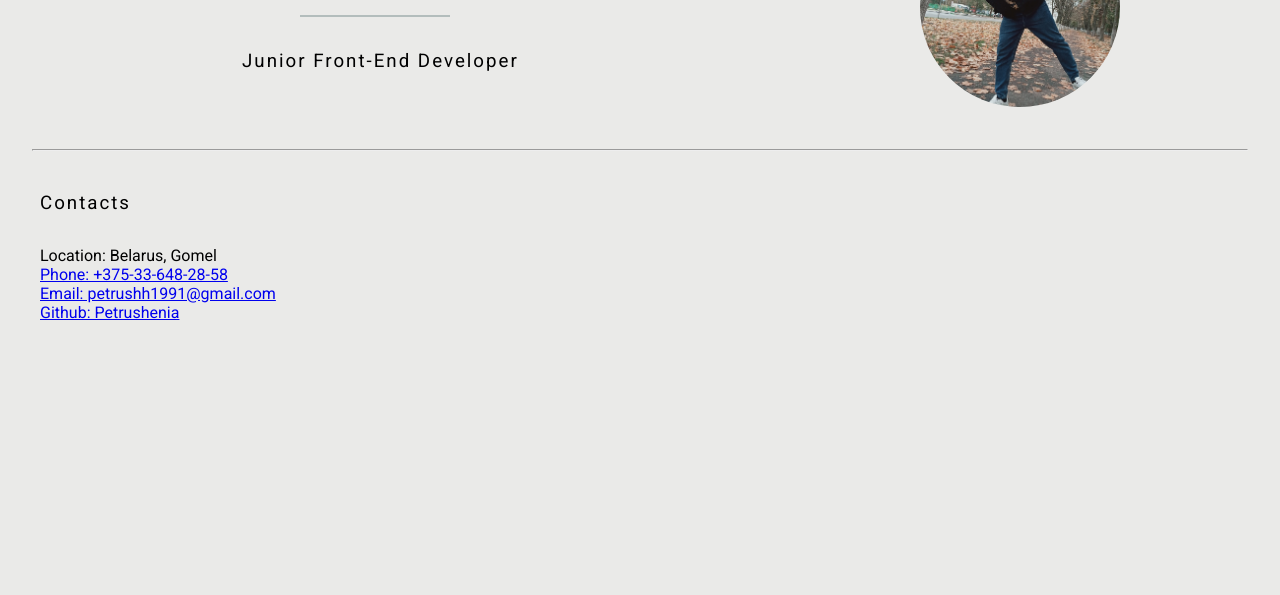
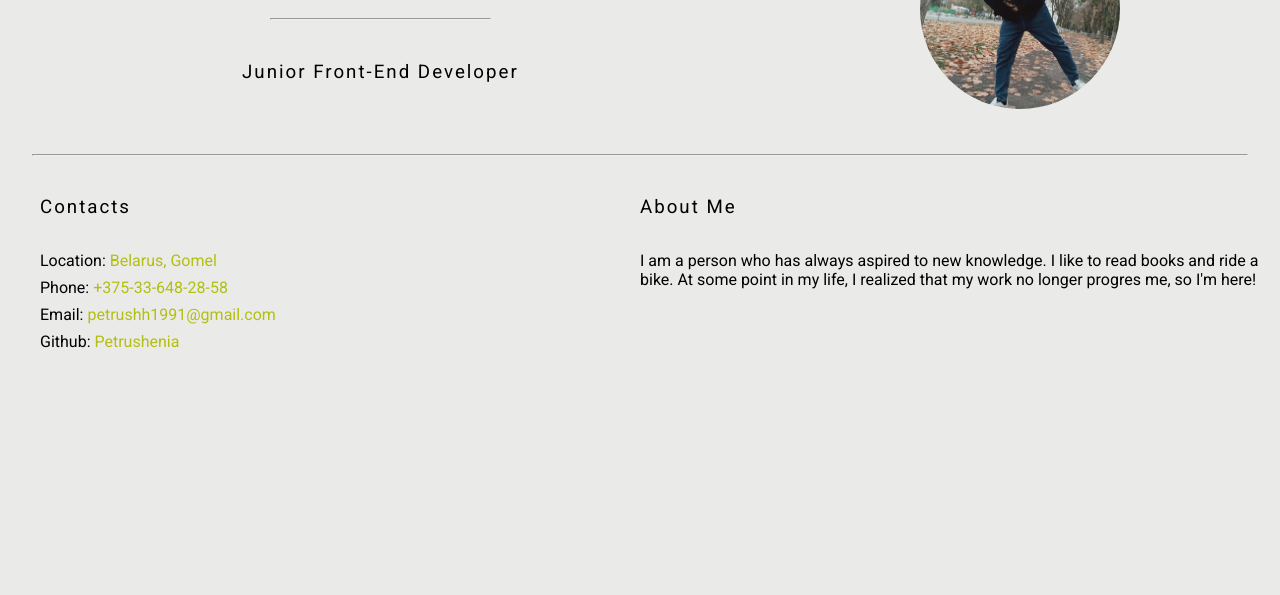
Before and after one commit to Petrushenia/rsschool-cv, a plain HTML site: page index.html in a window 1280 px wide. Shown: the part 205-800 px from the top of the page. Drawn offline with Linux system fonts and the light colour scheme.

Commit message:
feat: add contact and contact style

```diff
--- a/index.html
+++ b/index.html
@@ -35,7 +35,7 @@
       <section class="section" id="profile">
         <div class="profile-title">
           <h1 class="name">Petruhenia Siarhei</h1>
-          <div class="line"></div>
+          <hr class="title-line">
           <h3 class="profession-title">Junior Front-End Developer</h3>
         </div>
         <div class="profile-foto">
@@ -43,20 +43,26 @@
         </div>
       </section>
 
-      <hr class="hr-line">
+      <hr class="line hr-line">
 
       <div class="information">
         <section class="section-contacts" id="contacts">
         <h3 class="contacts-title">Contacts</h3>
         <ul class="contacts-list">
-          <li class="contact-item">Location: Belarus, Gomel</li>
-          <li class="contact-item"><a href="tel:+375-33-648-28-58" class="contact-link">Phone: +375-33-648-28-58</a></li>
-          <li class="contact-item"><a href="#" class="contact-link">Email: petrushh1991@gmail.com</a></li>
-          <li class="contact-item"><a href="https://github.com/Petrushenia" class="contact-link">Github: Petrushenia</a></li>
+          <li class="contact-item">Location: <span class="contact-link">Belarus, Gomel</span></li>
+          <li class="contact-item">Phone: <a href="tel:+375-33-648-28-58" class="contact-link">+375-33-648-28-58</a></li>
+          <li class="contact-item">Email: <a href="#" class="contact-link">petrushh1991@gmail.com</a></li>
+          <li class="contact-item">Github: <a href="https://github.com/Petrushenia" class="contact-link"> Petrushenia</a></li>
         </ul>
       </section>
 
       <section class="my-summary" id="summary">
+        <h3 class="summary-title">About Me</h3>
+        <p class="summary-text">
+          I am a person who has always aspired to new knowledge.
+          I like to read books and ride a bike. At some point in my life,
+          I realized that my work no longer progres me, so I'm here!
+        </p>
 
       </section>
 
--- a/style.css
+++ b/style.css
@@ -35,6 +35,11 @@ body {
   text-decoration: none;
   transition: .8s;
 }
+@media (max-width: 992px) {
+  .nav-link {
+    padding: 0 10px;
+  }
+}
 .nav-link:hover {
   color: #000;
   text-decoration: underline;
@@ -60,14 +65,6 @@ body {
   word-spacing: 3px;
   color: #817361;
 }
-.name::after {
-  content: "";
-  position: absolute;
-  top: 75px;
-  left: 140px;
-  border-bottom: 2px solid #B3BDBC;
-  width: 150px;
-}
 h3 {
   line-height: 50px;
   font-weight: 300;
@@ -78,6 +75,9 @@ h3 {
   height: 200px;
   object-fit: cover;
   border-radius: 50%;
+}
+.title-line{
+  width: 50%;
 }
 .hr-line {
   width: 95%;
@@ -92,5 +92,15 @@ h3 {
 .contacts-list {
   list-style: none;
   padding: 0;
-
 }
+.contact-item {
+  margin-bottom: 8px;
+}
+.contact-link {
+  text-decoration: none;
+  color: #B3BF12;
+  transition: color .3s;
+}
+.contact-link:hover {
+  color: #000;
+}
```
